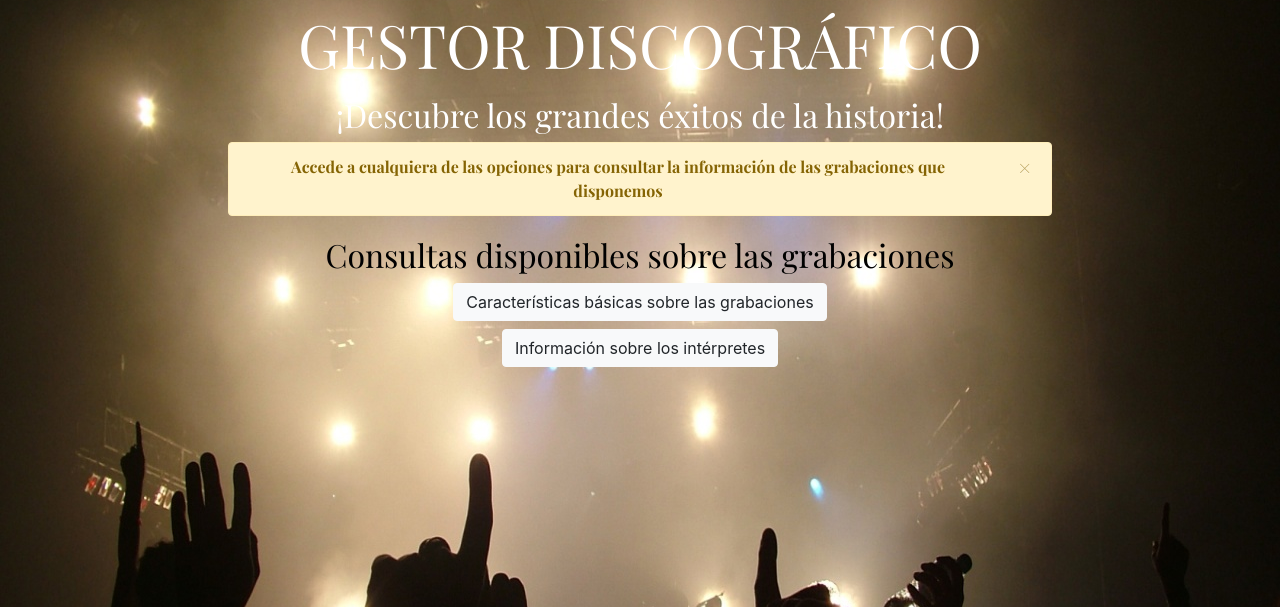
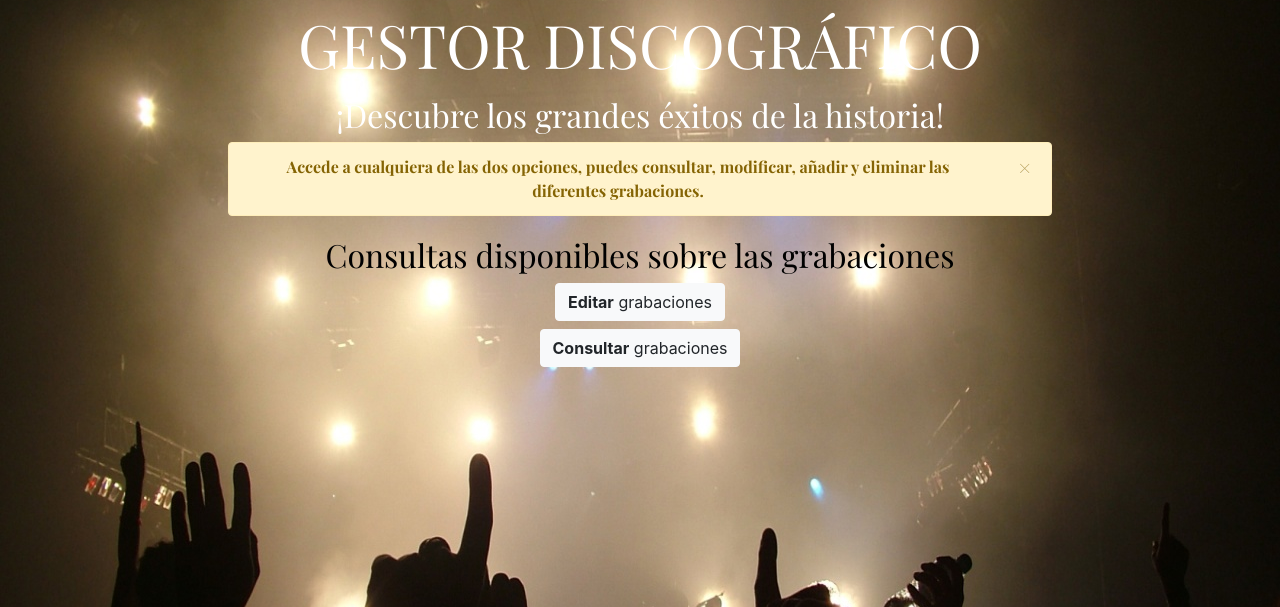
Before and after one commit to adrib2727/ProyectosVar, a PHP site: page /principal.php in a window 1280 px wide. Shown: the part 47-654 px from the top of the page. Run offline with PHP 8.4, Linux system fonts and the light colour scheme; the visitor is signed in with stand-in values (Sample User, id 1).

Commit message:
17/12/20

```diff
--- a/proy/proyectos_mios/proyecto_discografica_2.0/grabaciones.php
+++ b/proy/proyectos_mios/proyecto_discografica_2.0/grabaciones.php
@@ -39,7 +39,7 @@
                 <?php
                     /*Llamada de las funciones residentes en la página conexion_bd.php, dichas funciones
                     son las encargadas de mostrar los campos de los estados de las grabaciones */
-                    $mostrar_tabla = mostrar_tabla_grabaciones();
+                    /* $mostrar_tabla = mostrar_tabla_grabaciones(); */
 
                     if($mostrar_tabla === false){
                         echo "Error al conectar a la base de datos.";
--- a/proy/proyectos_mios/proyecto_discografica_2.0/login.php
+++ b/proy/proyectos_mios/proyecto_discografica_2.0/login.php
@@ -21,7 +21,7 @@
     integrity="sha384-TX8t27EcRE3e/ihU7zmQxVncDAy5uIKz4rEkgIXeMed4M0jlfIDPvg6uqKI2xXr2" crossorigin="anonymous">
     <link rel="preconnect" href="https://fonts.gstatic.com">
     <link href="https://fonts.googleapis.com/css2?family=Playfair+Display&display=swap" rel="stylesheet">
-    <title>Document</title>
+    <title>Login Gestor</title>
     <style>
         body{
             background-color: lightgray;
--- a/proy/proyectos_mios/proyecto_discografica_2.0/principal.php
+++ b/proy/proyectos_mios/proyecto_discografica_2.0/principal.php
@@ -30,7 +30,7 @@
                     ¡Descubre los grandes éxitos de la historia!
                 </p>
                 <div class="alert alert-warning alert-dismissible fade show" role="alert">
-                    <strong>Accede a cualquiera de las opciones para consultar la información de las grabaciones que disponemos</strong>
+                    <strong>Accede a cualquiera de las dos opciones, puedes consultar, modificar, añadir y eliminar las diferentes grabaciones.</strong>
                     <button type="button" class="close" data-dismiss="alert" aria-label="Close">
                       <span aria-hidden="true">&times;</span>
                     </button>
@@ -44,8 +44,8 @@
                     Consultas disponibles sobre las grabaciones
                 </p>
                 <p>
-                    <a class="btn btn-light mb-2" href="grabaciones.php">Características básicas sobre las grabaciones</a><br>
-                    <a class="btn btn-light mb-2" href="interpretes.php">Información sobre los intérpretes</a><br>
+                    <a class="btn btn-light mb-2" href=""><strong>Editar</strong> grabaciones</a><br>
+                    <a class="btn btn-light mb-2" href="grabaciones.php"><strong>Consultar</strong> grabaciones</a><br>
                 </p>
             </div>
         </div>
```
Also changed, not shown: proy/proyectos_mios/proyecto_discografica_2.0/clases/DiscograficaDB.php (+23 -6 lines).
